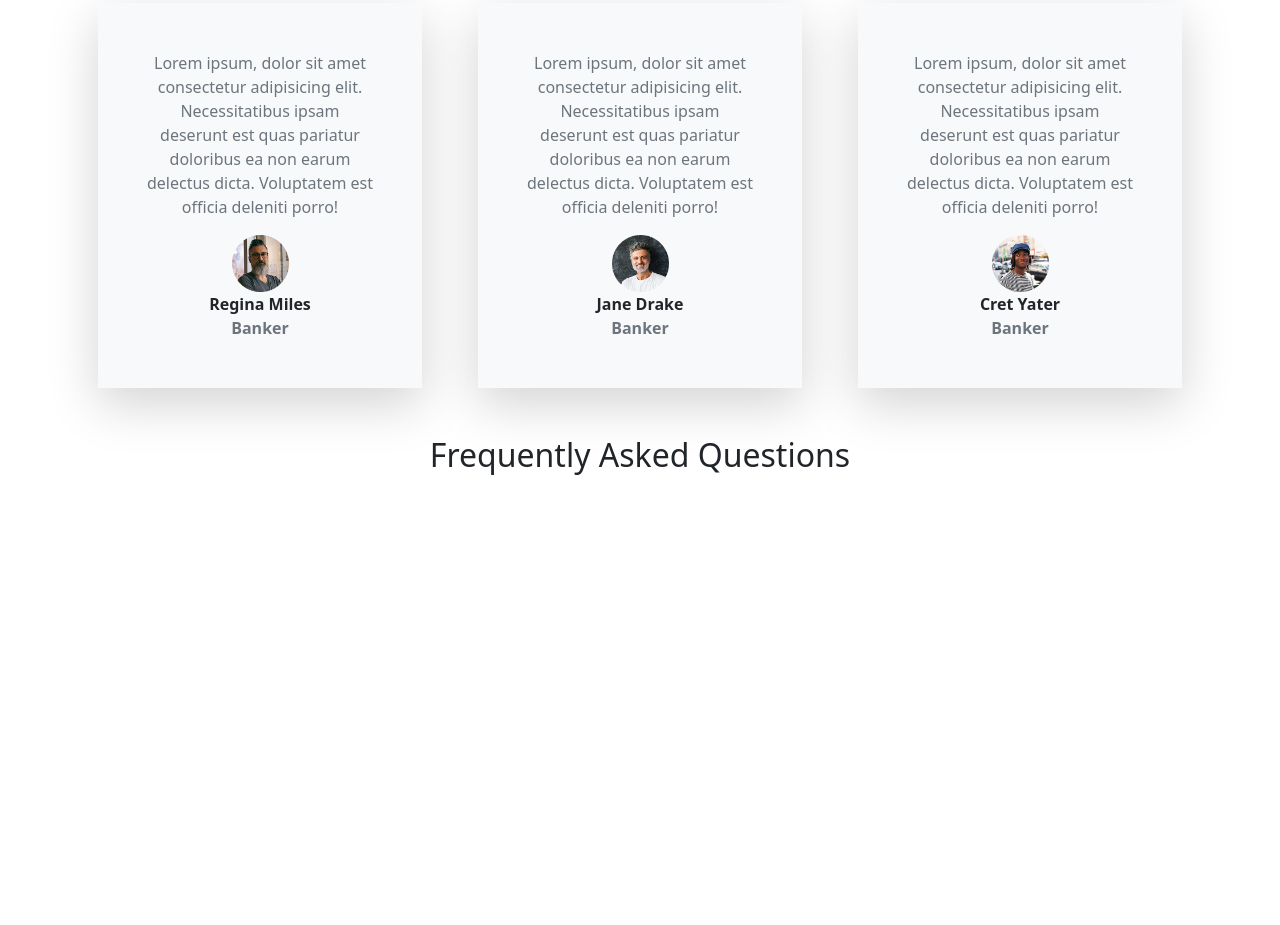
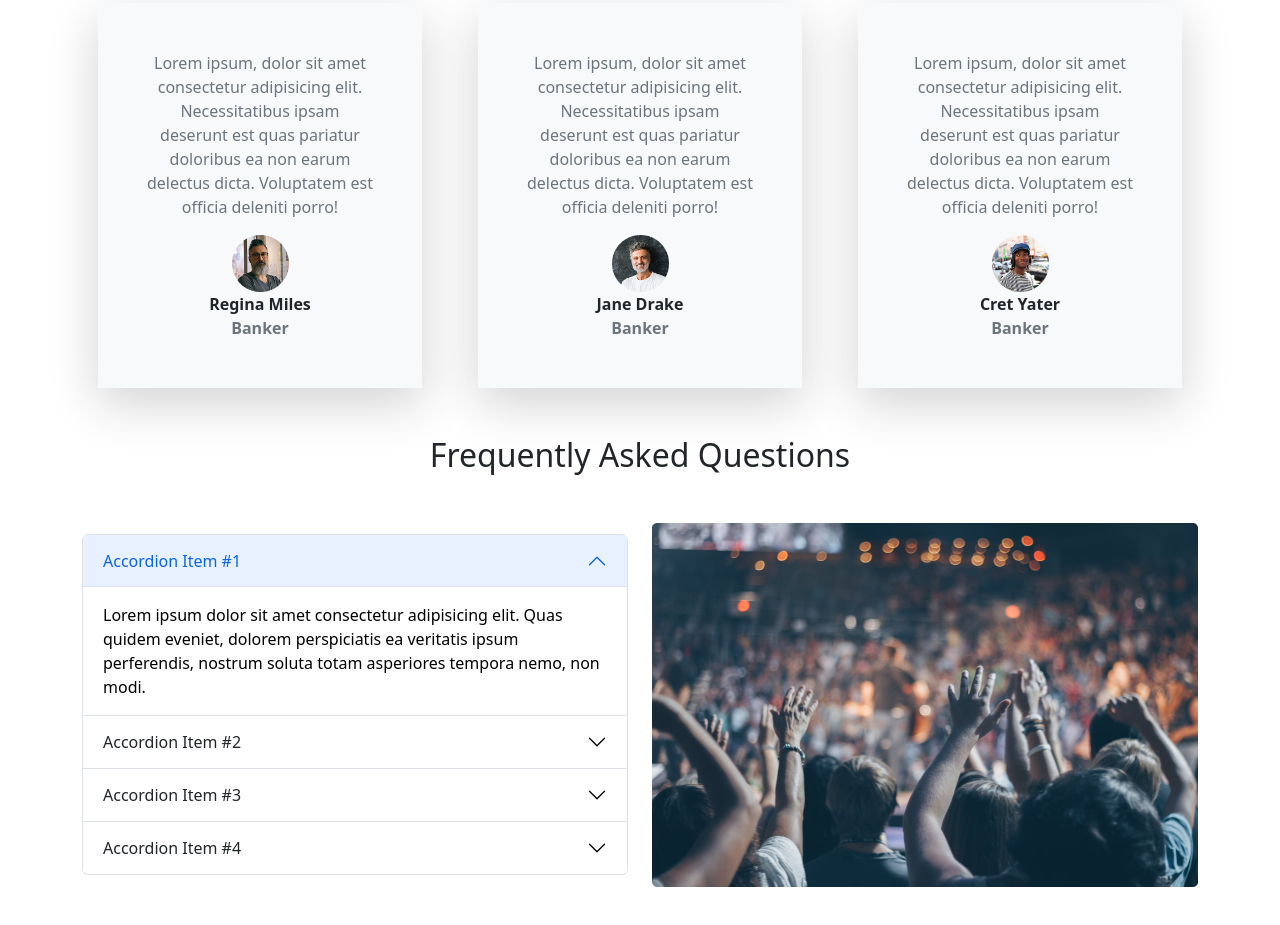
Before and after one commit to Inzamum-Ul-Haque/Convention-Center-Bootstrap, a plain HTML site: page index.html in a window 1280 px wide. Shown: the part 1681-2606 px from the top of the page. Before the commit the page ends 2204 px from the top, so only its background shows below. Drawn offline with nearby package versions, Linux system fonts and the light colour scheme.

Commit message:
Saving to GitHub

```diff
--- a/index.html
+++ b/index.html
@@ -355,9 +355,134 @@
       <!-- faq section start -->
       <section class="my-5">
         <h2 class="text-center my-5">Frequently Asked Questions</h2>
+        <div class="container">
+          <div
+            class="row row-cols-lg-2 row-cols-sm-1 justify-content-center align-items-center"
+          >
+            <div class="faq col">
+              <div class="accordion" id="accordionExample">
+                <div class="accordion-item">
+                  <h2 class="accordion-header" id="headingOne">
+                    <button
+                      class="accordion-button"
+                      type="button"
+                      data-bs-toggle="collapse"
+                      data-bs-target="#collapseOne"
+                      aria-expanded="true"
+                      aria-controls="collapseOne"
+                    >
+                      Accordion Item #1
+                    </button>
+                  </h2>
+                  <div
+                    id="collapseOne"
+                    class="accordion-collapse collapse show"
+                    aria-labelledby="headingOne"
+                    data-bs-parent="#accordionExample"
+                  >
+                    <div class="accordion-body">
+                      Lorem ipsum dolor sit amet consectetur adipisicing elit.
+                      Quas quidem eveniet, dolorem perspiciatis ea veritatis
+                      ipsum perferendis, nostrum soluta totam asperiores tempora
+                      nemo, non modi.
+                    </div>
+                  </div>
+                </div>
+                <div class="accordion-item">
+                  <h2 class="accordion-header" id="headingTwo">
+                    <button
+                      class="accordion-button collapsed"
+                      type="button"
+                      data-bs-toggle="collapse"
+                      data-bs-target="#collapseTwo"
+                      aria-expanded="false"
+                      aria-controls="collapseTwo"
+                    >
+                      Accordion Item #2
+                    </button>
+                  </h2>
+                  <div
+                    id="collapseTwo"
+                    class="accordion-collapse collapse"
+                    aria-labelledby="headingTwo"
+                    data-bs-parent="#accordionExample"
+                  >
+                    <div class="accordion-body">
+                      Lorem ipsum dolor, sit amet consectetur adipisicing elit.
+                      Nobis perspiciatis eligendi veniam autem quod odio quidem!
+                      Quis, ea consequatur? In nostrum consequatur perferendis!
+                      Odio amet veniam pariatur accusantium ducimus! Pariatur
+                      molestias deserunt assumenda fugiat iste.
+                    </div>
+                  </div>
+                </div>
+                <div class="accordion-item">
+                  <h2 class="accordion-header" id="headingThree">
+                    <button
+                      class="accordion-button collapsed"
+                      type="button"
+                      data-bs-toggle="collapse"
+                      data-bs-target="#collapseThree"
+                      aria-expanded="false"
+                      aria-controls="collapseThree"
+                    >
+                      Accordion Item #3
+                    </button>
+                  </h2>
+                  <div
+                    id="collapseThree"
+                    class="accordion-collapse collapse"
+                    aria-labelledby="headingThree"
+                    data-bs-parent="#accordionExample"
+                  >
+                    <div class="accordion-body">
+                      Lorem ipsum dolor sit amet consectetur adipisicing elit.
+                      Doloribus, quam in ipsum incidunt libero facilis deserunt
+                      atque quia nam consequatur natus dicta inventore modi. Vel
+                      dignissimos accusantium quo. Nobis fugit distinctio sed
+                      officiis accusamus impedit neque non nihil culpa qui?
+                    </div>
+                  </div>
+                </div>
+                <div class="accordion-item">
+                  <h2 class="accordion-header" id="headingFour">
+                    <button
+                      class="accordion-button collapsed"
+                      type="button"
+                      data-bs-toggle="collapse"
+                      data-bs-target="#collapseFour"
+                      aria-expanded="false"
+                      aria-controls="collapseFour"
+                    >
+                      Accordion Item #4
+                    </button>
+                  </h2>
+                  <div
+                    id="collapseFour"
+                    class="accordion-collapse collapse"
+                    aria-labelledby="headingFour"
+                    data-bs-parent="#accordionExample"
+                  >
+                    <div class="accordion-body">
+                      Lorem ipsum dolor sit amet consectetur adipisicing elit.
+                      Doloribus, quam in ipsum incidunt libero facilis deserunt
+                      atque quia nam consequatur natus dicta inventore modi. Vel
+                      dignissimos accusantium quo. Nobis fugit distinctio sed
+                      officiis accusamus impedit neque non nihil culpa qui?
+                    </div>
+                  </div>
+                </div>
+              </div>
+            </div>
+            <div class="image col text-center">
+              <img class="img-fluid" src="./images/people.png" alt="" />
+            </div>
+          </div>
+        </div>
       </section>
       <!-- faq section end -->
     </main>
+    <footer></footer>
     <script
       src="https://cdn.jsdelivr.net/npm/bootstrap@5.2.0/dist/js/bootstrap.bundle.min.js"
       integrity="sha384-A3rJD856KowSb7dwlZdYEkO39Gagi7vIsF0jrRAoQmDKKtQBHUuLZ9AsSv4jD4Xa"
```
